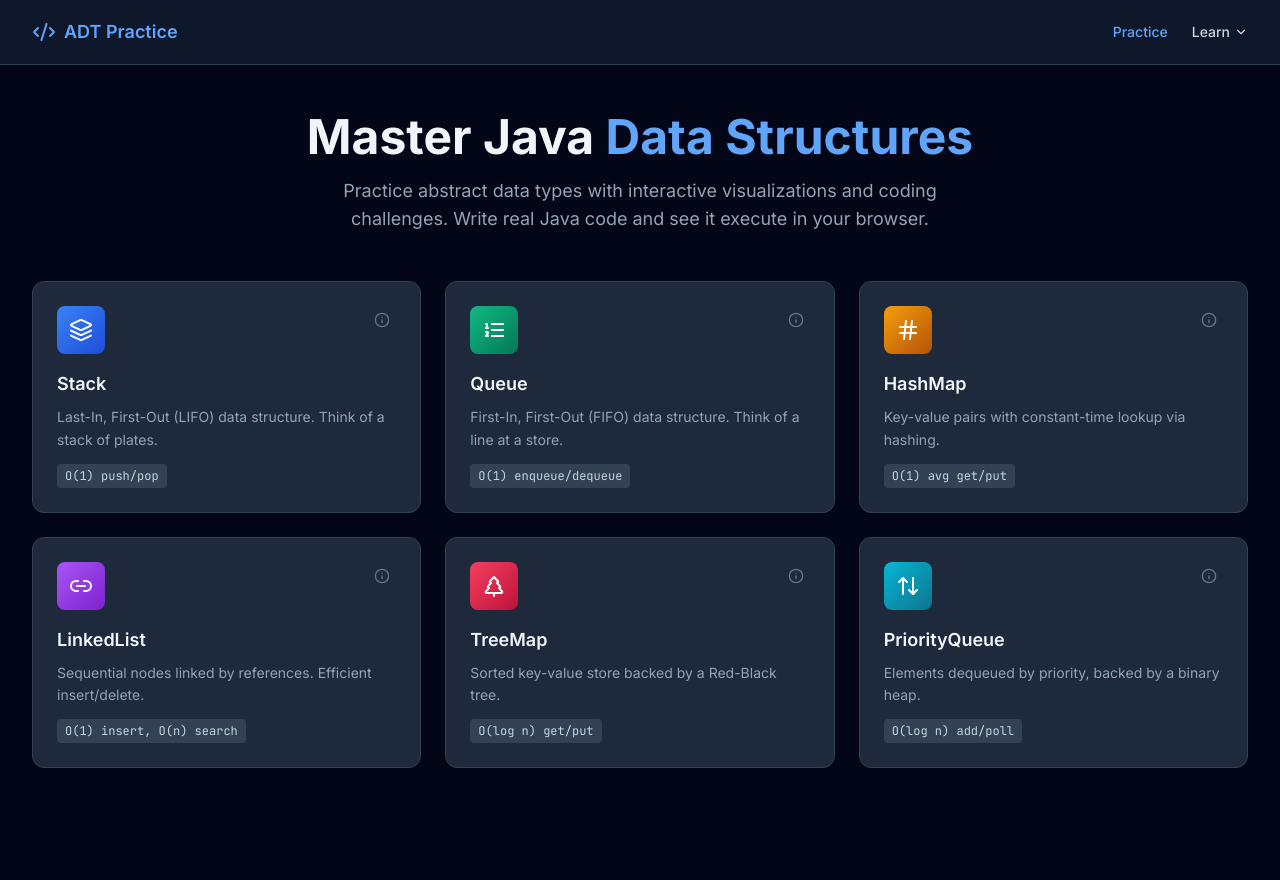
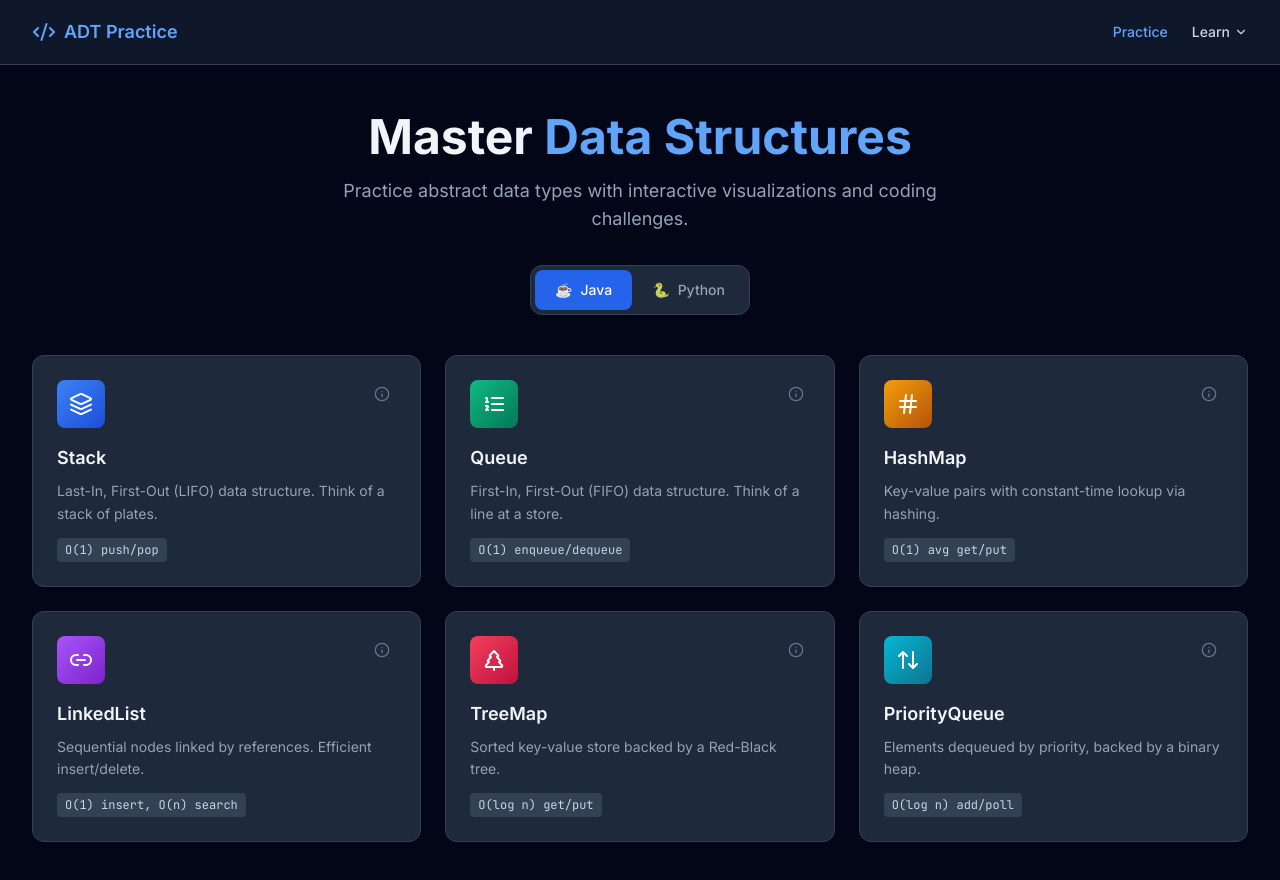
Before and after one commit to jimjamscott22/java-adt-wizard, a React (Vite) app in the folder frontend/: page / in a window 1280 px wide. Shown: the top 880 px of the page. Before the commit the page ends 816 px from the top, so only its background shows below. Built offline with nearby package versions, Linux system fonts and the light colour scheme; the HTML template or start-up script is replaced by a standard one.

Commit message:
feat: add language tab toggle to home page

```diff
--- a/frontend/src/pages/HomePage.jsx
+++ b/frontend/src/pages/HomePage.jsx
@@ -1,23 +1,60 @@
 import { useState } from 'react';
+import { motion } from 'framer-motion';
 import ADTSelector from '../components/ADTSelector/ADTSelector';
 import ADTReferencePanel from '../components/ADTReferencePanel/ADTReferencePanel';
 
+const languages = [
+  { key: 'java', label: 'Java', icon: '☕' },
+  { key: 'python', label: 'Python', icon: '🐍' },
+];
+
 export default function HomePage() {
+  const [activeLang, setActiveLang] = useState('java');
   const [referenceType, setReferenceType] = useState(null);
 
   return (
     <div className="max-w-7xl mx-auto px-4 sm:px-6 lg:px-8 py-12">
-      <div className="text-center mb-12">
+      <div className="text-center mb-8">
         <h1 className="text-4xl sm:text-5xl font-bold text-surface-100 mb-4">
-          Master Java <span className="text-primary-400">Data Structures</span>
+          Master <span className="text-primary-400">Data Structures</span>
         </h1>
         <p className="text-surface-400 text-lg max-w-2xl mx-auto">
           Practice abstract data types with interactive visualizations and coding challenges.
-          Write real Java code and see it execute in your browser.
         </p>
       </div>
-      <ADTSelector onInfoClick={(type) => setReferenceType(type)} />
+
+      {/* Language tab toggle */}
+      <div className="flex justify-center mb-10">
+        <div className="inline-flex bg-surface-800 border border-surface-700 rounded-xl p-1">
+          {languages.map((lang) => (
+            <button
+              key={lang.key}
+              onClick={() => setActiveLang(lang.key)}
+              className={`relative px-5 py-2.5 rounded-lg text-sm font-medium transition-colors ${
+                activeLang === lang.key
+                  ? 'text-white'
+                  : 'text-surface-400 hover:text-surface-200'
+              }`}
+            >
+              {activeLang === lang.key && (
+                <motion.div
+                  layoutId="activeTab"
+                  className="absolute inset-0 bg-primary-600 rounded-lg"
+                  transition={{ type: 'spring', stiffness: 400, damping: 30 }}
+                />
+              )}
+              <span className="relative flex items-center gap-2">
+                <span>{lang.icon}</span>
+                {lang.label}
+              </span>
+            </button>
+          ))}
+        </div>
+      </div>
+
+      <ADTSelector lang={activeLang} onInfoClick={(type) => setReferenceType(type)} />
       <ADTReferencePanel
+        lang={activeLang}
         adtType={referenceType}
         isOpen={referenceType !== null}
         onClose={() => setReferenceType(null)}
```
